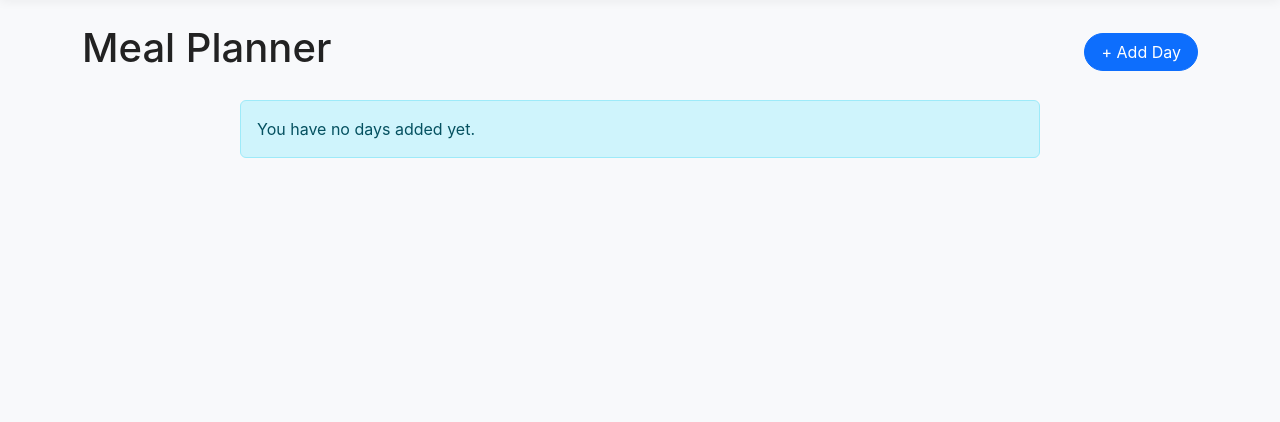
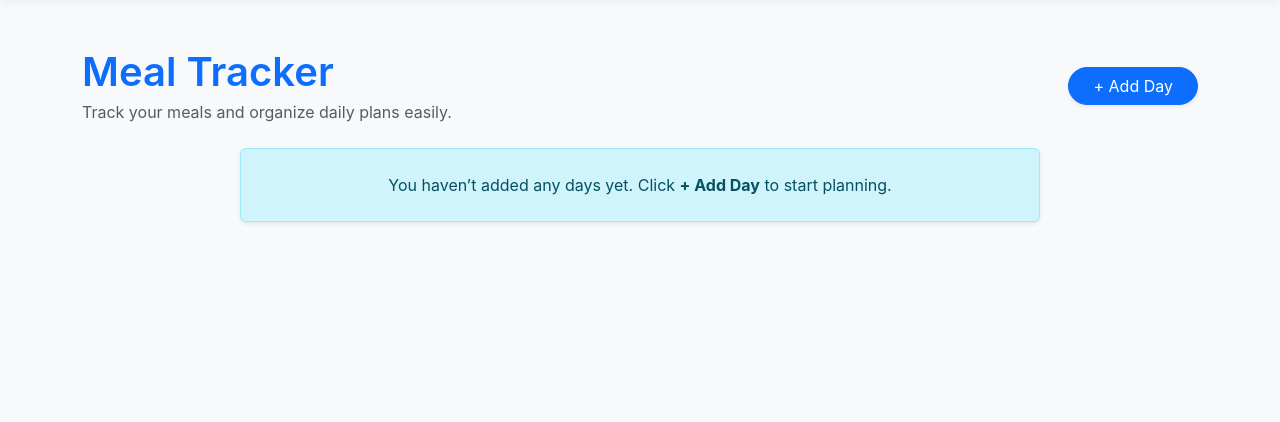
Before and after one commit to 28BEANS/FitTrack, a Flask app: page /meal in a window 1280 px wide. Shown: the part 57-479 px from the top of the page. Run offline with Flask 3, Linux system fonts and the light colour scheme; the visitor is signed in with stand-in values (Sample User, id 1); data that the repository does not hold is empty.

Commit message:
edit: edit meal.html

```diff
--- a/website/templates/meal.html
+++ b/website/templates/meal.html
@@ -5,35 +5,38 @@
 {% endblock %}
 
 {% block body %}
-<div class="container mt-4">
-    <!-- Header with + Add Day button -->
-    <div class="d-flex justify-content-between align-items-center mb-3">
-        <h1>Meal Planner</h1>
-        <button type="button" class="btn btn-primary" data-bs-toggle="modal" data-bs-target="#addDayModal">
+<div class="container py-5">
+
+  <!-- Header -->
+  <div class="d-flex justify-content-between align-items-center mb-4">
+    <div>
+      <h1 class="fw-semibold text-primary mb-1">Meal Tracker</h1>
+      <p class="text-muted mb-0">Track your meals and organize daily plans easily.</p>
+    </div>
+    <button type="button" class="btn btn-primary shadow-sm px-4" data-bs-toggle="modal" data-bs-target="#addDayModal">
       + Add Day
     </button>
   </div>
 
   {% if not days %}
-        <div class="alert alert-info">
-            You have no days added yet.
+    <div class="alert alert-info text-center py-4 shadow-sm rounded">
+      You haven’t added any days yet. Click <strong>+ Add Day</strong> to start planning.
     </div>
   {% endif %}
 
   <!-- Day Cards -->
   {% for day in days %}
-        <div class="card mb-4">
-            <div class="card-header d-flex justify-content-between align-items-center">
-                <h4 class="mb-0">{{ day.label }}</h4>
+    <div class="card shadow-sm mb-4 border-0">
+      <div class="card-header bg-white d-flex justify-content-between align-items-center py-3 border-0 border-bottom">
+        <h4 class="mb-0 text-primary fw-semibold">{{ day.label }}</h4>
         <div>
-                    <!-- Add Meal Button -->
-                    <button class="btn btn-sm btn-success me-2" data-bs-toggle="modal" data-bs-target="#addMealModal{{ day.id }}">
-                        + Add Meal
+          <button class="btn btn-sm btn-outline-primary me-2" data-bs-toggle="modal" data-bs-target="#addMealModal{{ day.id }}">
+            <i class="fa fa-plus"></i> Add Meal
           </button>
-
-                    <!-- Delete Day Button -->
           <form method="POST" action="{{ url_for('views.delete_day', id=day.id) }}" class="d-inline">
-                        <button type="submit" class="btn btn-sm btn-danger">Delete</button>
+            <button type="submit" class="btn btn-sm btn-outline-danger">
+              <i class="fa fa-trash"></i>
+            </button>
           </form>
         </div>
       </div>
@@ -43,16 +46,17 @@
           {% for meal in day.meals %}
             <li class="list-group-item d-flex justify-content-between align-items-center">
               <div>
-                                <strong>{{ meal.name }}</strong><br>
-                                Category: {{ meal.category }} | Serving Size: {{ meal.serving_size }}
+                <strong class="text-dark">{{ meal.name }}</strong><br>
+                <small class="text-muted">Category: {{ meal.category }} | Serving Size: {{ meal.serving_size }}</small>
               </div>
               <div>
-                                <!-- Edit Meal Button -->
-                                <button class="btn btn-sm btn-warning me-2" data-bs-toggle="modal" data-bs-target="#editMealModal{{ meal.id }}">Edit</button>
-
-                                <!-- Delete Meal Button -->
+                <button class="btn btn-sm btn-outline-warning me-2" data-bs-toggle="modal" data-bs-target="#editMealModal{{ meal.id }}">
+                  <i class="fa fa-pencil"></i>
+                </button>
                 <form method="POST" action="{{ url_for('views.delete_meal', id=meal.id) }}" class="d-inline">
-                                    <button type="submit" class="btn btn-sm btn-danger">Delete</button>
+                  <button type="submit" class="btn btn-sm btn-outline-danger">
+                    <i class="fa fa-trash"></i>
+                  </button>
                 </form>
               </div>
             </li>
@@ -62,28 +66,28 @@
               <div class="modal-dialog">
                 <form method="POST" action="{{ url_for('views.update_meal', id=meal.id) }}" class="modal-content">
                   <div class="modal-header">
-                                        <h5 class="modal-title">Edit Meal</h5>
+                    <h5 class="modal-title text-primary">Edit Meal</h5>
                     <button type="button" class="btn-close" data-bs-dismiss="modal" aria-label="Close"></button>
                   </div>
                   <div class="modal-body">
                     <label class="form-label">Category</label>
                     <input type="text" name="category" value="{{ meal.category }}" class="form-control" required>
 
-                                        <label class="form-label mt-2">Name</label>
+                    <label class="form-label mt-3">Name</label>
                     <input type="text" name="name" value="{{ meal.name }}" class="form-control" required>
 
-                                        <label class="form-label mt-2">Serving Size</label>
+                    <label class="form-label mt-3">Serving Size</label>
                     <input type="text" name="serving_size" value="{{ meal.serving_size }}" class="form-control" required>
                   </div>
                   <div class="modal-footer">
-                                        <button type="submit" class="btn btn-primary">Save Changes</button>
+                    <button type="submit" class="btn btn-primary px-4">Save Changes</button>
                   </div>
                 </form>
               </div>
             </div>
           {% endfor %}
         {% else %}
-                    <li class="list-group-item text-muted">No meals in this day yet.</li>
+          <li class="list-group-item text-muted text-center py-3">No meals added for this day yet.</li>
         {% endif %}
       </ul>
     </div>
@@ -93,7 +97,7 @@
       <div class="modal-dialog">
         <form method="POST" action="{{ url_for('views.meal') }}" class="modal-content">
           <div class="modal-header">
-                        <h5 class="modal-title">Add Meal to {{ day.label }}</h5>
+            <h5 class="modal-title text-primary">Add Meal to {{ day.label }}</h5>
             <button type="button" class="btn-close" data-bs-dismiss="modal" aria-label="Close"></button>
           </div>
           <div class="modal-body">
@@ -102,26 +106,26 @@
             <label class="form-label">Category</label>
             <input type="text" name="category" class="form-control" required>
 
-                        <label class="form-label mt-2">Name</label>
+            <label class="form-label mt-3">Name</label>
             <input type="text" name="name" class="form-control" required>
 
-                        <label class="form-label mt-2">Serving Size</label>
+            <label class="form-label mt-3">Serving Size</label>
             <input type="text" name="serving_size" class="form-control" required>
           </div>
           <div class="modal-footer">
-                        <button type="submit" class="btn btn-primary">Add Meal</button>
+            <button type="submit" class="btn btn-primary px-4">Add Meal</button>
           </div>
         </form>
       </div>
     </div>
   {% endfor %}
 
-    <!-- Add Day Modal (global) -->
+  <!-- Add Day Modal -->
   <div class="modal fade" id="addDayModal" tabindex="-1" aria-labelledby="addDayModalLabel" aria-hidden="true">
     <div class="modal-dialog">
       <form method="POST" action="{{ url_for('views.add_day') }}" class="modal-content">
         <div class="modal-header">
-                    <h5 class="modal-title">New Day</h5>
+          <h5 class="modal-title text-primary">New Day</h5>
           <button type="button" class="btn-close" data-bs-dismiss="modal" aria-label="Close"></button>
         </div>
         <div class="modal-body">
@@ -129,7 +133,7 @@
           <input type="text" name="label" id="label" class="form-control" placeholder="e.g. Monday" required>
         </div>
         <div class="modal-footer">
-                    <button type="submit" class="btn btn-primary">Create Day</button>
+          <button type="submit" class="btn btn-primary px-4">Create Day</button>
         </div>
       </form>
     </div>
```
Lines whose indentation alone changed are shown as unchanged.
